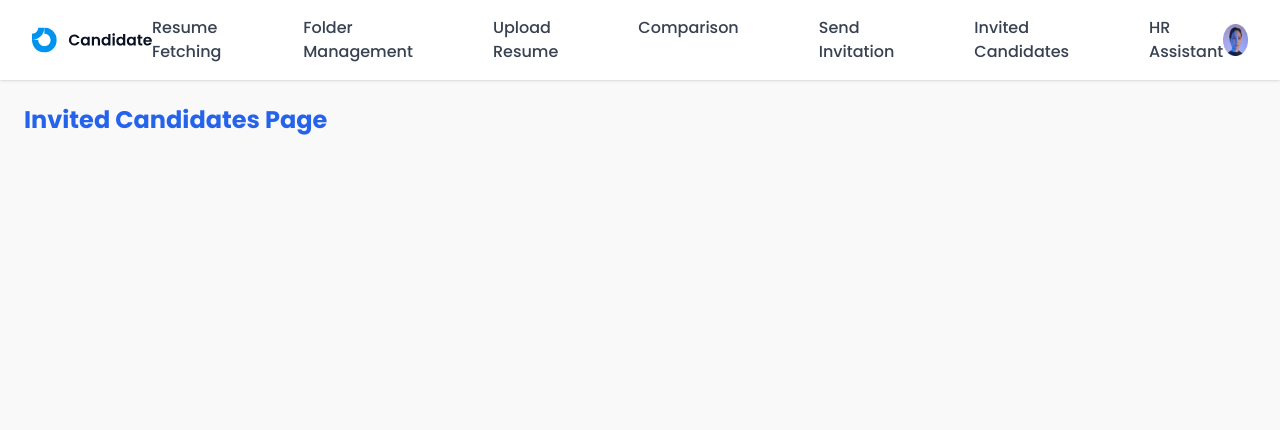
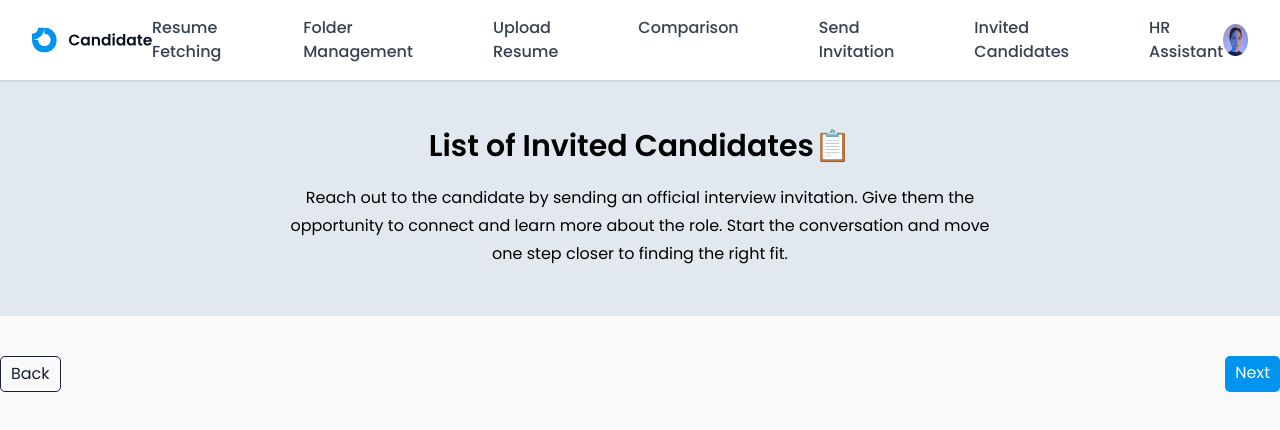
Before and after one commit to DheerajPali/HR-ATC, a React (Vite) app: page /InvitedCandidates in a window 1280 px wide. Shown: the top 430 px of the page. Built offline with nearby package versions, Linux system fonts and the light colour scheme.

Commit message:
Changes in invitedcandidates.jsx

```diff
--- a/src/pages/invitedcandidates.jsx
+++ b/src/pages/invitedcandidates.jsx
@@ -1,9 +1,29 @@
+import { Link } from "react-router-dom";
 const InvitedCandidates = () => {
-    return (
-      <div className="p-6">
-        <h1 className="text-2xl font-bold text-blue-600">Invited Candidates Page</h1>
+  return (
+    <>
+      <div className="w-full bg-slate-200 min-h-[215px] px-4 sm:px-8 md:px-10 py-12">
+        <h2 className="text-2xl sm:text-3xl text-center font-semibold">
+          List of Invited Candidates📋
+        </h2>
+        <p className="w-full mt-5 text-sm sm:text-base text-center px-4 sm:px-16 md:px-32 lg:px-60 leading-6 sm:leading-7">
+          Reach out to the candidate by sending an official interview
+          invitation. Give them the opportunity to connect and learn more about
+          the role. Start the conversation and move one step closer to finding
+          the right fit.
+        </p>
       </div>
-    );
-  };
+      {/* Navigation Buttons */}
+      <div className="mt-10 flex justify-between">
+        <Link to={"/SendInvitation"} className="backBtn">
+          Back
+        </Link>
+        <Link to={"/HrAssitant"} className="btn">
+          Next
+        </Link>
+      </div>
+    </>
+  );
+};
 
-  export default InvitedCandidates; // ✅ this line is REQUIRED
+export default InvitedCandidates; // ✅ this line is REQUIRED
```
